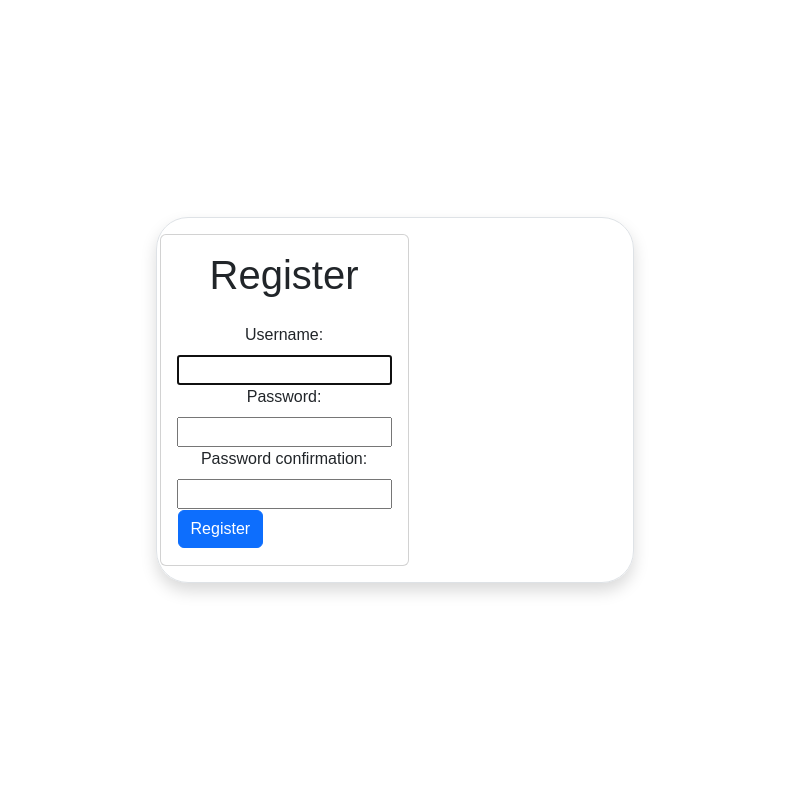
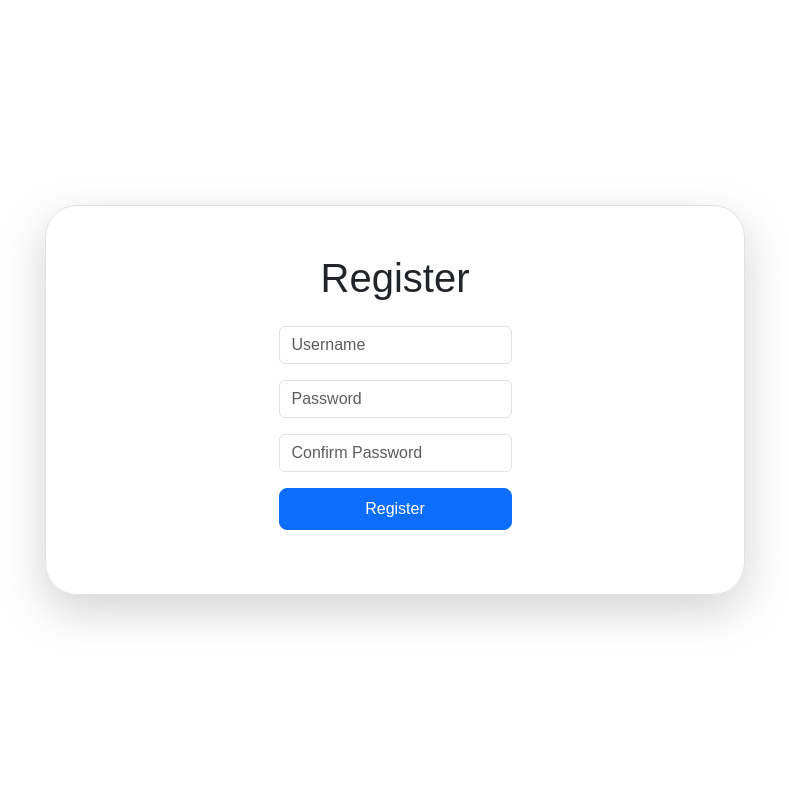
Before and after one commit to codeynamic5/e-commerce, a Django app: page /register/ in a window 1280 px wide. Shown: the part 56-856 px from the top of the page, without its empty margins (253-1042 px from the left). Run offline with Django 5.2, Linux system fonts and the light colour scheme.

Commit message:
Penyempurnaan Register Page

```diff
--- a/main/templates/register.html
+++ b/main/templates/register.html
@@ -2,39 +2,39 @@
 <title>Register</title>
 {% endblock meta %} {% block content %}
 <div class="container d-flex justify-content-center align-items-center min-vh-100">
-  <div class="row border rounded-5 p-3 bg-gradient shadow box-area">
-    <div class="col-md-6 d-flex justify-content-center align-items-center flex-column left-box">
-      <div class="card">
-        <div class="card-body">
+  <div class="row border rounded-5 p-5 bg-gradient shadow-lg box-area" style="width: 100%; max-width: 700px;">
+    <div class="col-md-12 d-flex justify-content-center align-items-center flex-column">
+      <div class="outer-box w-100">
+        <div class="login-box text-center d-flex flex-column justify-content-center align-items-center h-100 w-100">
           <h1 class="card-title text-center mb-4">Register</h1>
 
-          <form method="POST">
+          <div lass="input-group mb-3 text-center">
+            <form method="POST" action="" class="w-100">
               {% csrf_token %}
-
-            <div class="text-center">
+              <div class="form-group mb-3">
                 {{ form.non_field_errors }}
-              <label for="{{ form.username.id_for_label }}" class="form-label"
-                >{{ form.username.label }}:</label
-              >
-              {{ form.username }}
+                <!-- Username Field -->
+                <input type="text" name="{{ form.username.name }}" placeholder="Username" class="form-control" required id="{{ form.username.id_for_label }}">
               </div>
 
-            <div class="text-center">
-              <label for="{{ form.password1.id_for_label }}" class="form-label"
-                >{{ form.password1.label }}:</label
-              >
-              {{ form.password1 }}
+              <div class="form-group mb-3">
+                <!-- Password Field -->
+                <input type="password" name="{{ form.password1.name }}" placeholder="Password" class="form-control" required id="{{ form.password1.id_for_label }}">
               </div>
 
-            <div class="text-center">
-              <label for="{{ form.password2.id_for_label }}" class="form-label"
-                >{{ form.password2.label }}:</label
-              >
-              {{ form.password2 }}
+              <div class="form-group mb-3">
+                <!-- Password Confirmation Field -->
+                <input type="password" name="{{ form.password2.name }}" placeholder="Confirm Password" class="form-control" required id="{{ form.password2.id_for_label }}">
               </div>
 
-            <div class="align-items-center">
-              <table>
+              <div class="input-group mb-3">
+                <input
+                        class="btn btn-lg btn-primary w-100 fs-6"
+                        type="submit"
+                        value="Register"
+                      />
+              </div>
+                <!-- <table>
                   <tr>
                     <td d-grid>
                       <input
@@ -44,9 +44,9 @@
                       />
                     </td>
                   </tr>
-              </table>
+                </table> -->
+            </form>
           </div>
-          </form>
 
           {% if messages %}
           <div class="mt-3">
```
Lines whose indentation alone changed are shown as unchanged.
